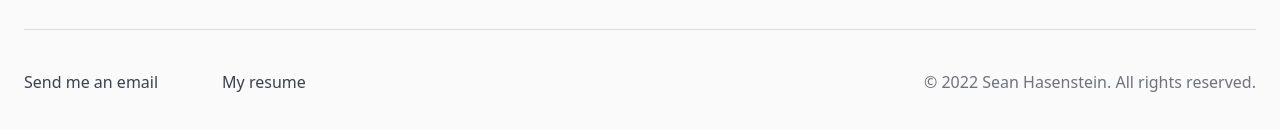
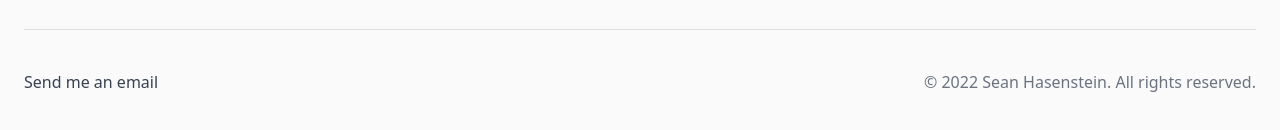
Before and after one commit to seanhasenstein/seanhasenstein.com, a Next.js app: page / in a window 1280 px wide. Shown: the part 1140-1270 px from the top of the page. Built offline with nearby package versions, Linux system fonts and the light colour scheme.

Commit message:
remove resume link

```diff
--- a/components/Layout.tsx
+++ b/components/Layout.tsx
@@ -32,14 +32,22 @@ export default function Layout(props: Props) {
             >
               Send me an email
             </a>
-            <a
+            {/* <a
               href="https://res.cloudinary.com/dra3wumrv/image/upload/v1666413646/sean-hasenstein-resume.pdf"
               target="_blank"
               rel="noreferrer"
               className="transition-all hover:text-black hover:underline"
             >
               My resume
-            </a>
+            </a> */}
+            {/* <a
+              href="https://www.linkedin.com/in/seanhasenstein/"
+              target="_blank"
+              rel="noreferrer"
+              className="transition-all hover:text-black hover:underline"
+            >
+              LinkedIn profile
+            </a> */}
           </div>
           <div className="mt-12 sm:mt-0 text-gray-500 sm:text-right">
             &copy; {new Date().getFullYear()} Sean Hasenstein. All rights
```
